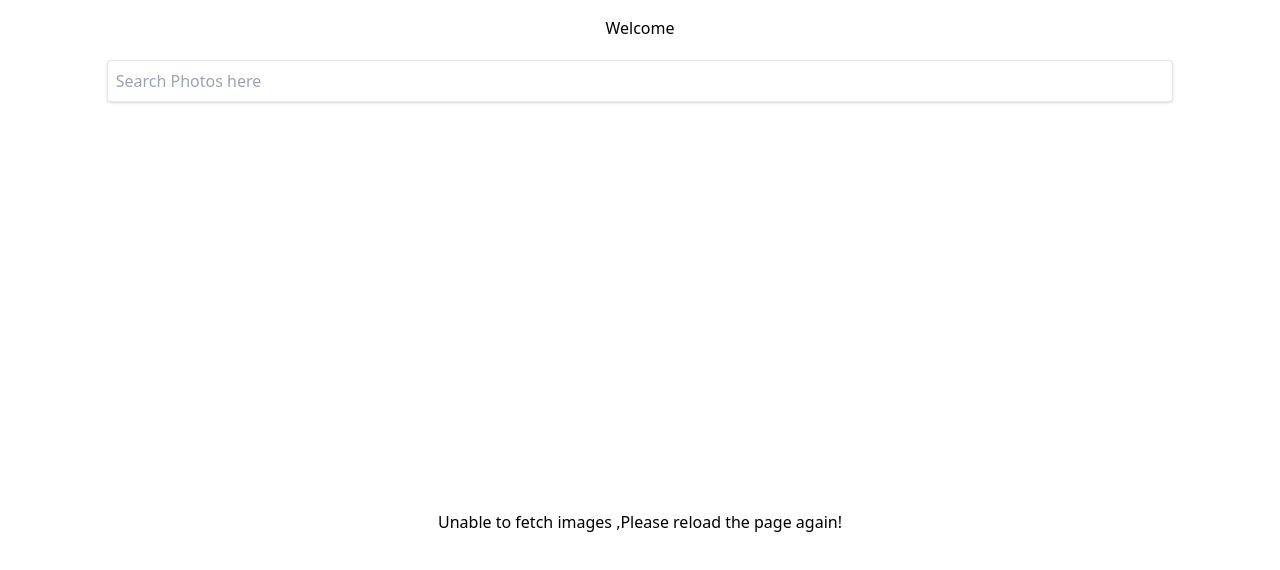
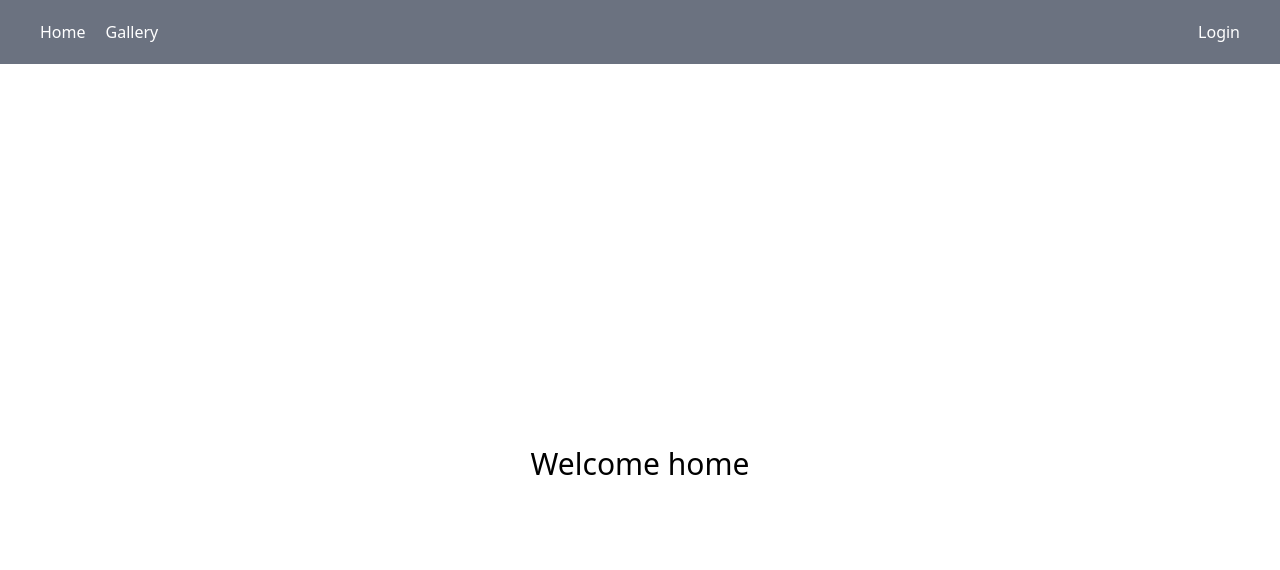
Before and after one commit to Rajeet10/ImageiO, a React (Create React App) app: page / in a window 1280 px wide. Shown: the top 570 px of the page. Built offline with nearby package versions, Linux system fonts and the light colour scheme; no server answers.

Commit message:
Added navigation

```diff
--- a/package.json
+++ b/package.json
@@ -11,6 +11,7 @@
     "react": "^17.0.2",
     "react-dom": "^17.0.2",
     "react-infinite-scroll-component": "^6.1.0",
+    "react-router-dom": "^5.2.0",
     "react-scripts": "4.0.3",
     "web-vitals": "^1.1.2"
   },
--- a/src/App.js
+++ b/src/App.js
@@ -1,21 +1,28 @@
-import React,{useState} from 'react';
+import React from 'react';
 import './App.css';
-import Images from './components/Images';
+import {BrowserRouter,Route, Switch,Link} from 'react-router-dom';
+import routes from './utils/routes/routes';
+import Header from './components/Header';
 
 
 
 function App(){
-  const [title, setTitle] = useState("Welcome");
 
       return(
-      <section className="flex justify-center">
-        <div className="w-10/12">
-          <div className="text-center">
-        <div className="my-4">{title}</div>
-        <Images/>
-        </div>
-        </div>
-      </section>
+        <BrowserRouter>
+       <Header/>
+        <Switch>
+  {
+    routes.map((route)=>(
+      <Route
+      path={route.path}
+      exact={route.exact}
+      component={route.component}
+      />
+    ))
+  }
+        </Switch>
+        </BrowserRouter>
 
     )
 
--- /dev/null
+++ b/src/Pages/Gallery.js
@@ -0,0 +1,17 @@
+import React from 'react';
+import Images from '../components/Images';
+
+const Gallery = () => {
+    return (
+        <section className="flex justify-center">
+        <div className="w-10/12">
+          <div className="text-center">
+        <div className="my-4">WELCOME</div>
+        <Images/>
+        </div>
+        </div>
+      </section>
+    )
+}
+
+export default Gallery
--- /dev/null
+++ b/src/Pages/Home.js
@@ -0,0 +1,12 @@
+import React from 'react'
+
+const Home = () => {
+    return(
+        <div className="flex h-screen">
+        <h1 className="m-auto text-3xl">Welcome home</h1>
+      </div>
+    );
+
+}
+
+export default Home
--- /dev/null
+++ b/src/Pages/Login.js
@@ -0,0 +1,11 @@
+import React from 'react';
+
+const Login = () => {
+    return (
+        <div className="flex h-screen">
+        <h1 className="m-auto text-3xl">Login Page</h1>
+      </div>
+    )
+}
+
+export default Login
--- /dev/null
+++ b/src/components/Header.js
@@ -0,0 +1,26 @@
+import React from 'react';
+import { Link } from 'react-router-dom';
+
+const Header = () => {
+    return (
+        <div className="py-5 bg-gray-500 text-white">
+             <nav>
+          <ul className="flex justify-between px-10">
+              <span className="flex">
+            <li className="mr-5">
+              <Link to="/">Home</Link>
+            </li>
+            <li className="mr-5">
+            <Link to="/gallery">Gallery</Link>
+            </li>
+            </span>
+            <li>
+            <Link to="/login">Login</Link>
+            </li>
+          </ul>
+        </nav>
+        </div>
+    )
+}
+
+export default Header;
--- /dev/null
+++ b/src/utils/routes/routes.js
@@ -0,0 +1,20 @@
+import React from "react";
+import Home from "../../Pages/Home";
+import Gallery from "../../Pages/Gallery";
+import Login from "../../Pages/Login";
+
+export default [
+    {
+        path: "/",
+        exact: true,
+        component:()=><Home/>
+    },
+    {
+        path:"/gallery",
+        component:()=><Gallery/>
+    },
+    {
+        path:"/login",
+        component:()=><Login/>
+    },
+];
```
Also changed, not shown: 1 other file (tests, documents, lock files or other folders).
